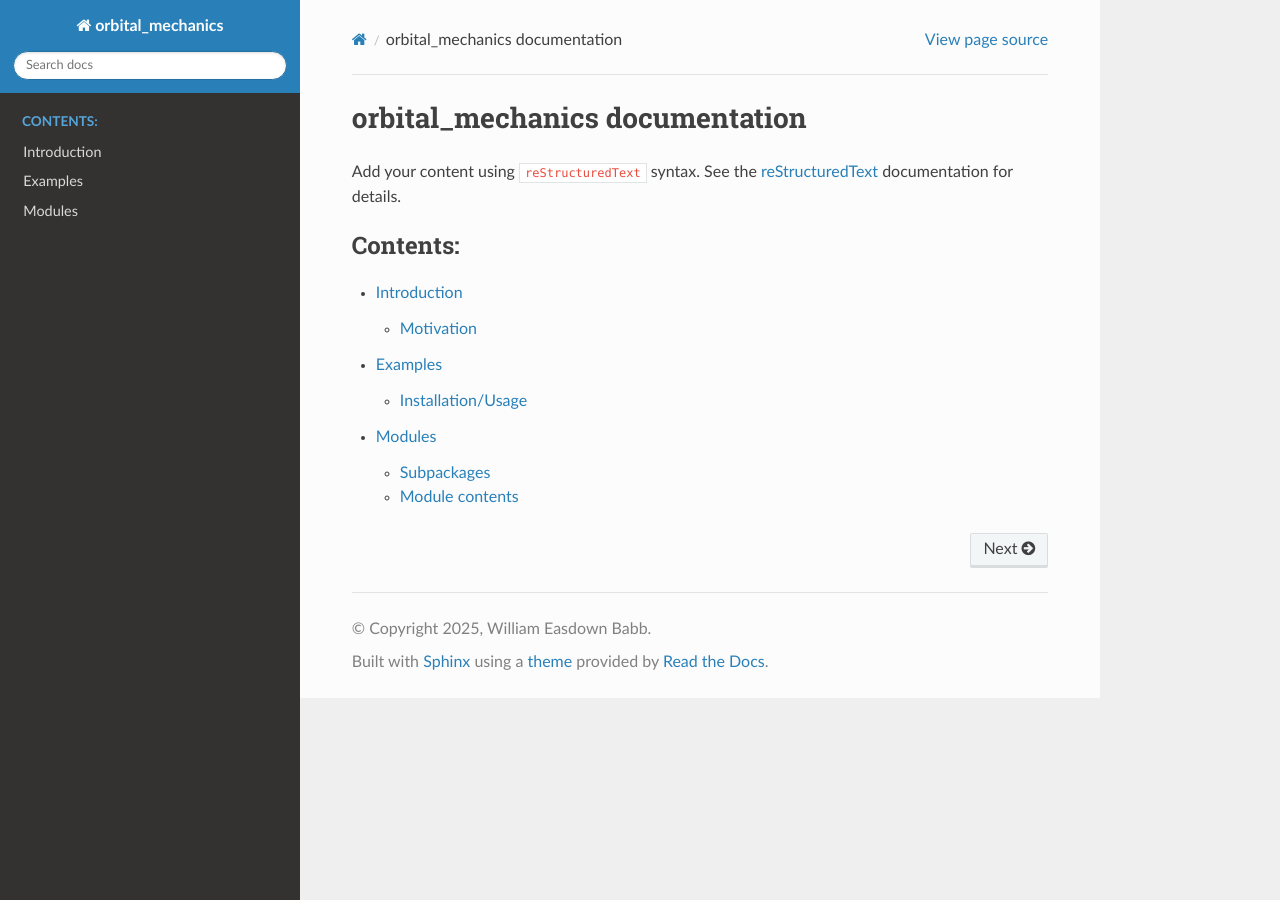
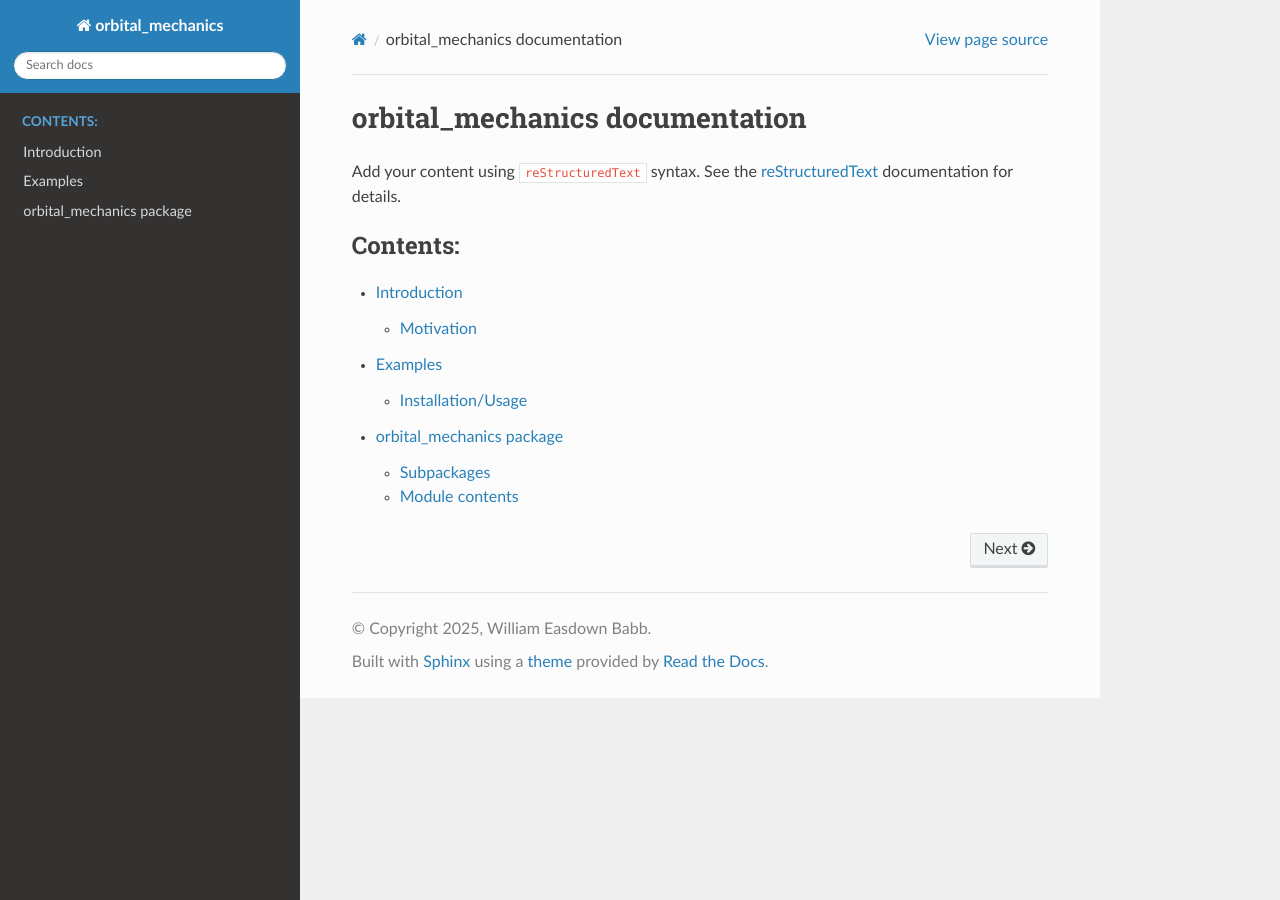
Before and after one commit to weasdown/orbital_mechanics, a Sphinx documentation site: the page built from source/index.rst, in a window 1280 px wide. Built offline with Sphinx 7.4.7 and the Read the Docs theme 3.1.0, drawn with Linux system fonts in a browser that asks for light colours.

Commit message:
docs: replace modules.rst with identical orbital_mechanics.rst

```diff
--- a/source/index.rst
+++ b/source/index.rst
@@ -17,4 +17,4 @@ documentation for details.
 
    intro
    examples
-   modules
+   orbital_mechanics
--- a/source/modules.rst
+++ b/source/orbital_mechanics.rst
@@ -1,5 +1,5 @@
-Modules
-=======
+orbital\_mechanics package
+==========================
 
 Subpackages
 -----------
```
